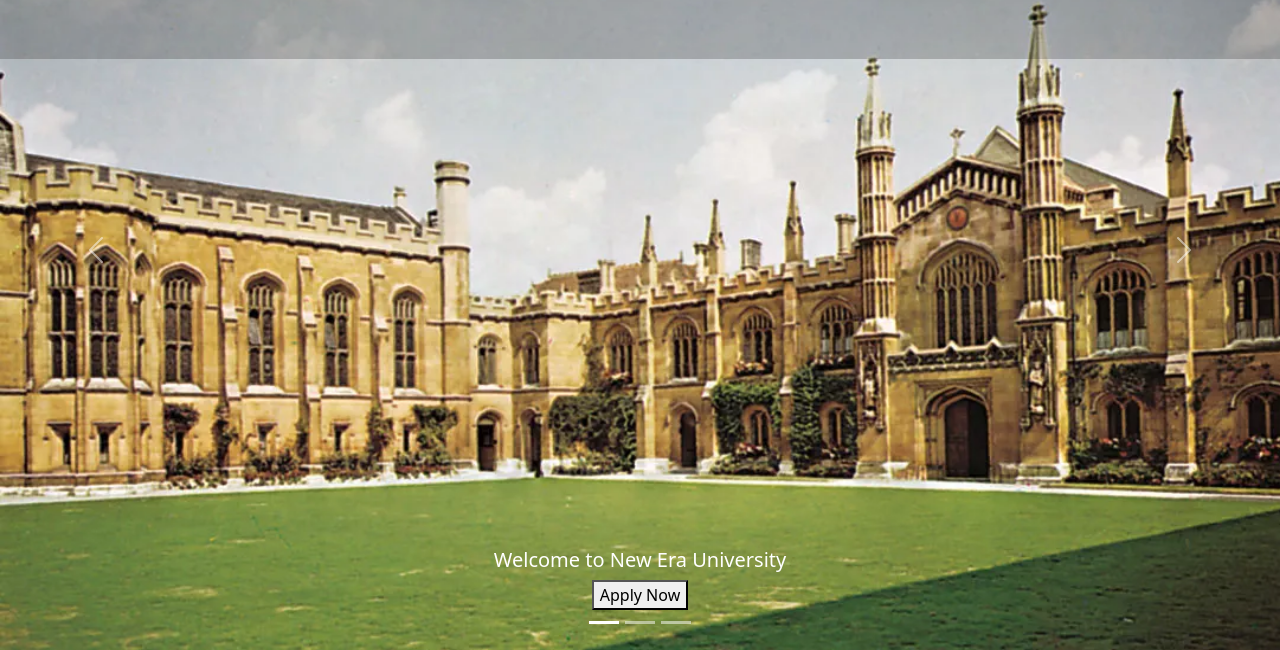
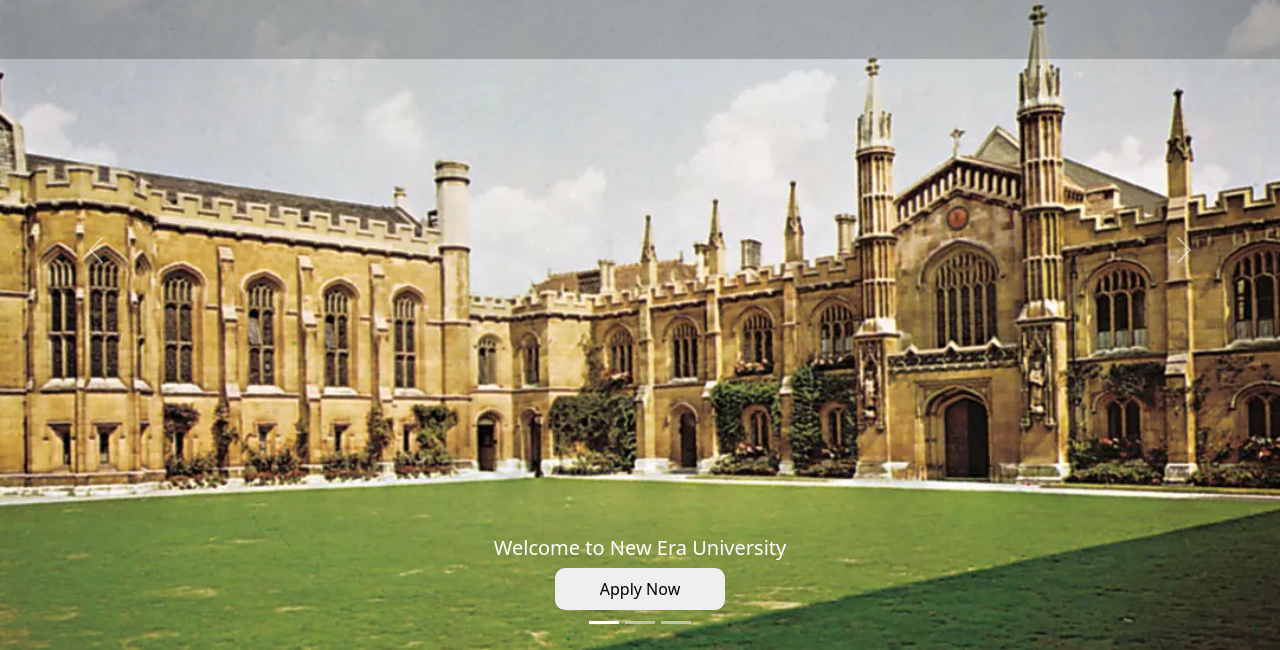
Before and after one commit to Eternatus29/university_admission_system, a plain HTML site: page index.html in a window 1280 px wide. Shown: the part 150-800 px from the top of the page. Drawn offline with Linux system fonts and the light colour scheme.

Commit message:
Update style.css

```diff
--- a/css/style.css
+++ b/css/style.css
@@ -1,5 +1,6 @@
 * {
 	margin: 0px;
+	transition: 300ms;
 }
 
 #navbar {
@@ -49,6 +50,16 @@
 	float: right;
 }
 
+header button {
+	border-radius: 10px;
+	padding: 1% 5%;
+	border: none;
+}
+
+header button:hover {
+	background-color: rgba(256,200,100);
+}
+
 .carousel-item img {
 	height: 800px;
 }
```
